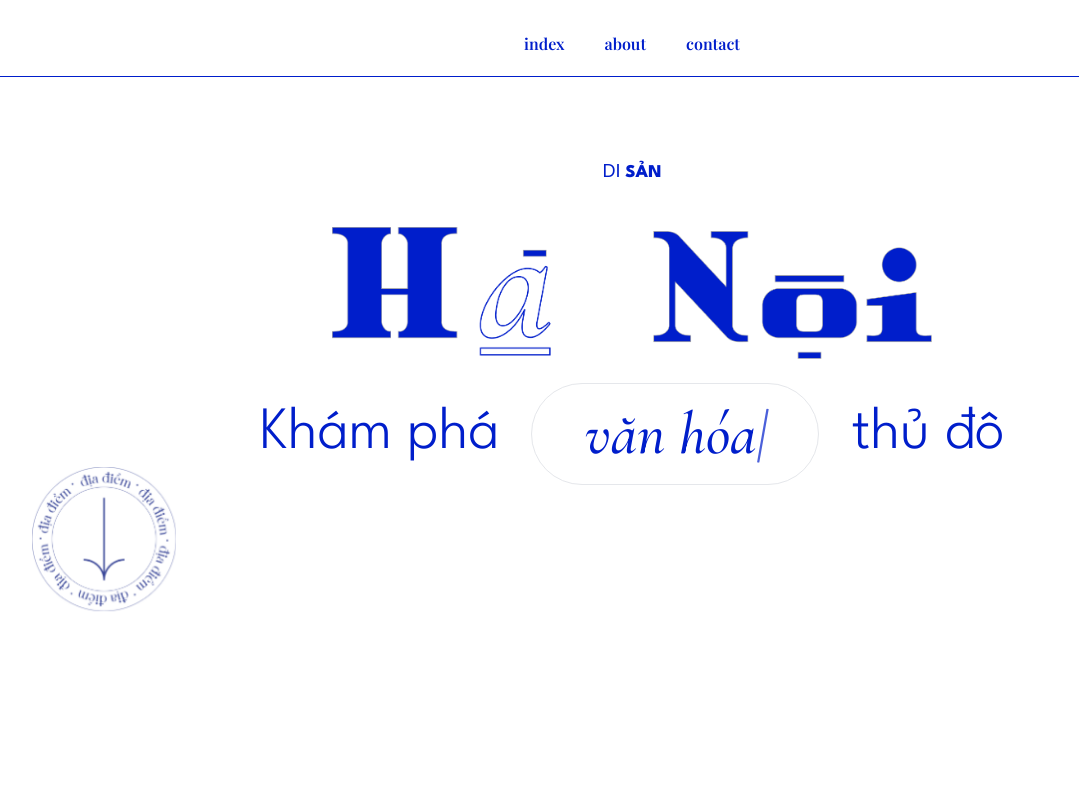
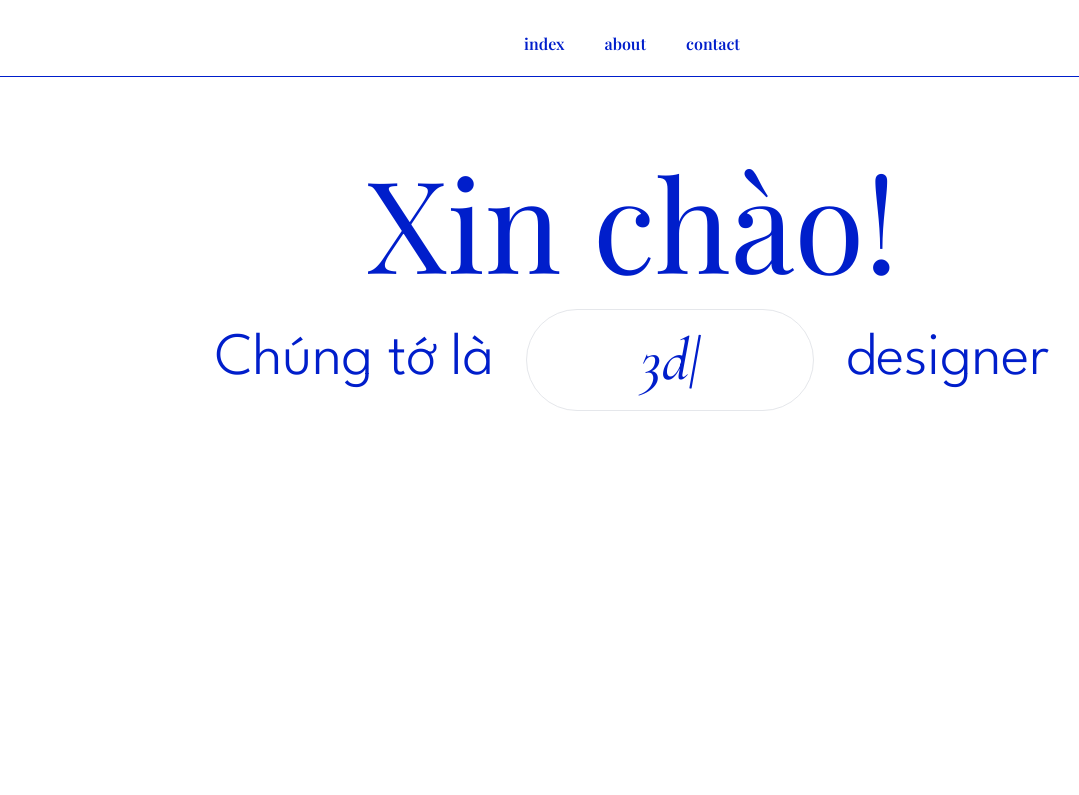
Before and after one commit to HieuTVGCH200824/hanoi-gallery, a React (Vite) app: page /about in a window 1280 px wide. Shown: the top 795 px of the page, without its empty margins (8-1087 px from the left). Built offline with nearby package versions, Linux system fonts and the light colour scheme; a web font is replaced by a local one.

Commit message:
about / router

```diff
--- a/package.json
+++ b/package.json
@@ -10,8 +10,12 @@
     "preview": "vite preview"
   },
   "dependencies": {
+    "localforage": "^1.10.0",
+    "match-sorter": "^6.3.1",
     "react": "^18.2.0",
     "react-dom": "^18.2.0",
+    "react-router-dom": "^6.18.0",
+    "sort-by": "^0.0.2",
     "typewriter-effect": "^2.21.0"
   },
   "devDependencies": {
--- a/src/App.tsx
+++ b/src/App.tsx
@@ -1,14 +1,12 @@
 import "./App.css";
 import Layout from "./layout";
-import Hero from "./components/Hero";
-import Locations from "./components/Locations";
+import { Outlet } from "react-router-dom";
 
 function App() {
   return (
     <>
       <Layout>
-        <Hero />
-        <Locations />
+        <Outlet />
       </Layout>
     </>
   );
--- /dev/null
+++ b/src/about/index.tsx
@@ -0,0 +1,26 @@
+import Typewriter from "typewriter-effect";
+
+const About = () => {
+  return (
+    <div>
+      <section className="text-[#001ECB] mt-20 px-10 text-center h-[80vh]">
+        <h1 className="font-playfair text-9xl">Xin chào!</h1>
+        <div className="flex gap-8 text-6xl font-light items-center justify-center font-spartan mt-6">
+          <span>Chúng tớ là</span>
+          <div className="py-5 px-8 rounded-full border italic font-garamond font-medium w-72 whitespace-nowrap">
+            <Typewriter
+              options={{
+                strings: ["UI/UX", "3d", "graphic"],
+                autoStart: true,
+                loop: true,
+              }}
+            />
+          </div>
+          <span>designer</span>
+        </div>
+      </section>
+    </div>
+  );
+};
+
+export default About;
--- a/src/components/header.tsx
+++ b/src/components/header.tsx
@@ -1,8 +1,8 @@
 const Header = () => {
   return (
     <div className="flex gap-10 w-full font-playfair font-semibold sticky top-0 justify-center pb-5 pt-8 border-b border-[#001ECB] bg-white z-10 text-[#001ECB]">
-      <a href="">index</a>
-      <a href="">about</a>
+      <a href="/">index</a>
+      <a href="/about">about</a>
       <a href="">contact</a>
     </div>
   );
--- /dev/null
+++ b/src/landing/index.tsx
@@ -0,0 +1,13 @@
+import Locations from "./Locations";
+import Hero from "./Hero";
+
+const Landing = () => {
+  return (
+    <>
+      <Hero />
+      <Locations />
+    </>
+  );
+};
+
+export default Landing;
--- a/src/main.tsx
+++ b/src/main.tsx
@@ -3,9 +3,33 @@ import ReactDOM from "react-dom/client";
 import App from "./App.tsx";
 import "./index.css";
 import "./App.css";
+import { createBrowserRouter, RouterProvider } from "react-router-dom";
+import Landing from "./landing/index.tsx";
+import About from "./about/index.tsx";
+
+const router = createBrowserRouter([
+  {
+    path: "/",
+    element: <App />,
+    children: [
+      {
+        path: "/",
+        element: <Landing />,
+      },
+      {
+        path: "/about",
+        element: <About />,
+      },
+      {
+        path: "/contact",
+        element: <h1>Contact</h1>,
+      },
+    ],
+  },
+]);
 
 ReactDOM.createRoot(document.getElementById("root")!).render(
   <React.StrictMode>
-    <App />
+    <RouterProvider router={router} />
   </React.StrictMode>
 );
```
Also changed, not shown: src/landing/Hero/index.tsx (renamed from src/components/Hero/index.tsx), src/landing/Locations/ListItem.tsx (renamed from src/components/Locations/ListItem.tsx), src/landing/Locations/index.tsx (renamed from src/components/Locations/index.tsx), 1 other file (tests, documents, lock files or other folders).
